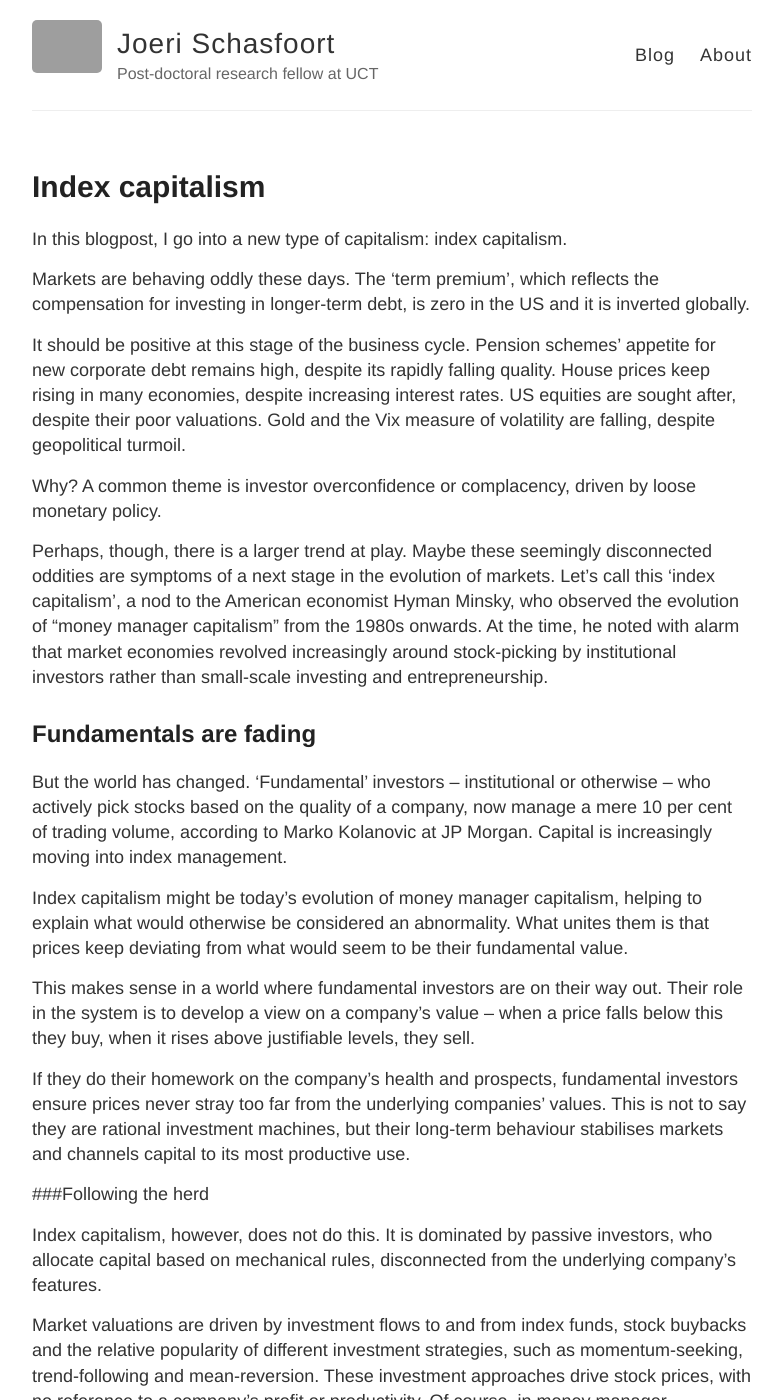
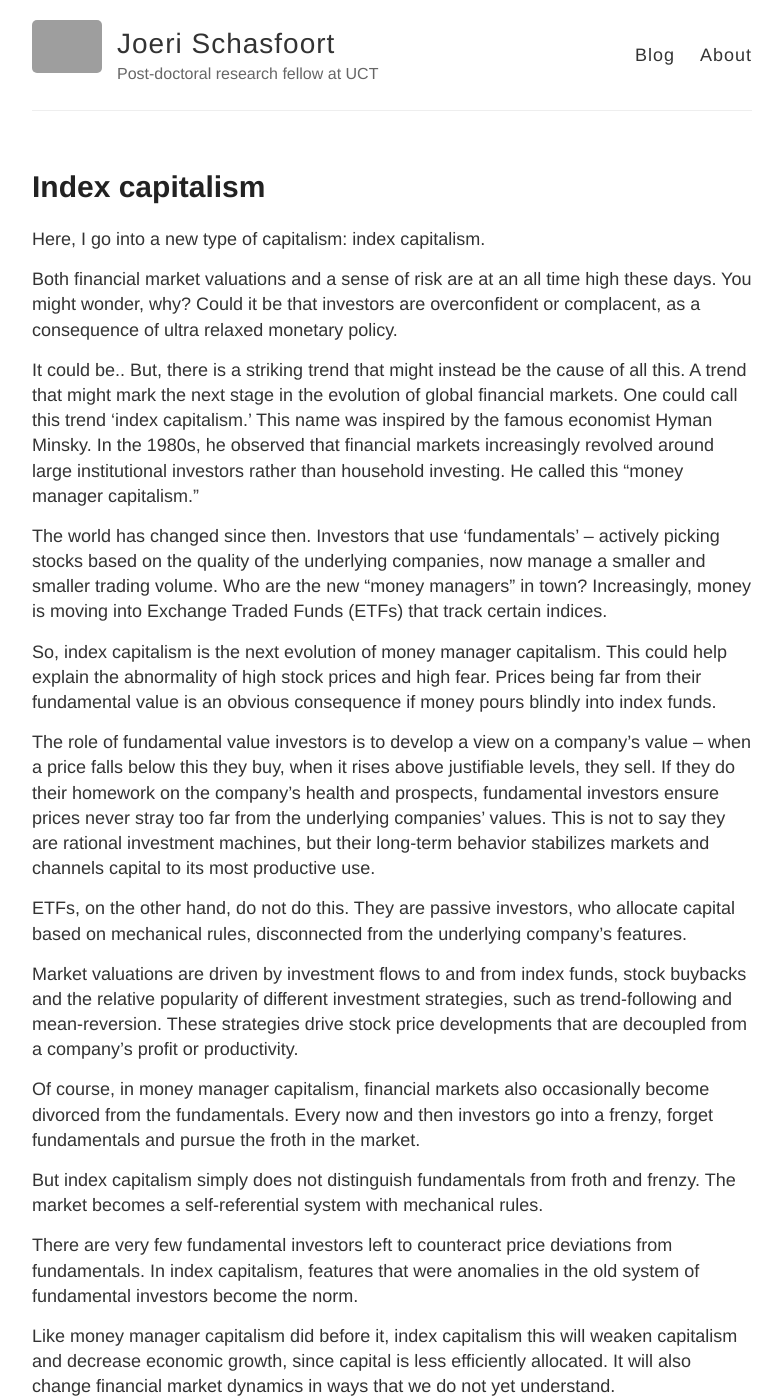
Before and after one commit to joerischasfoort/joerischasfoort.github.io, a Jekyll site: the page built from _posts/2020-2-6-Index-Capitalism.md, in a window 1280 px wide and 1400 px high. Shown: the whole window, without its empty margins (248-1030 px from the left). Built offline with Jekyll 4.4.1, drawn with Linux system fonts in a browser that asks for light colours; some of the changed text lies outside the part shown; grey boxes are pictures that could not be loaded.

Commit message:
update blogs

```diff
--- a/_posts/2020-2-6-Index-Capitalism.md
+++ b/_posts/2020-2-6-Index-Capitalism.md
@@ -3,44 +3,32 @@ layout: post
 title: Index capitalism
 ---
 
-In this blogpost, I go into a new type of capitalism: index capitalism.
+Here, I go into a new type of capitalism: index capitalism.
 
-Markets are behaving oddly these days. The ‘term premium’, which reflects the compensation for investing in longer-term debt, is zero in the US and it is inverted globally.
+Both financial market valuations and a sense of risk are at an all time high these days. You might wonder, why? Could it be that investors are overconfident or complacent, as a consequence of ultra relaxed monetary policy.
 
-It should be positive at this stage of the business cycle. Pension schemes’ appetite for new corporate debt remains high, despite its rapidly falling quality. House prices keep rising in many economies, despite increasing interest rates. US equities are sought after, despite their poor valuations. Gold and the Vix measure of volatility are falling, despite geopolitical turmoil.
+It could be.. But, there is a striking trend that might instead be the cause of all this. A trend that might mark the next stage in the evolution of global financial markets. One could call this trend ‘index capitalism.’ This name was inspired by the famous economist Hyman Minsky. In the 1980s, he observed that financial markets increasingly revolved around large institutional investors rather than household investing. He called this “money manager capitalism.”
 
-Why? A common theme is investor overconfidence or complacency, driven by loose monetary policy.
+The world has changed since then. Investors that use ‘fundamentals’ – actively picking stocks based on the quality of the underlying companies, now manage a smaller and smaller trading volume. Who are the new "money managers" in town? Increasingly, money is moving into Exchange Traded Funds (ETFs) that track certain indices.
 
-Perhaps, though, there is a larger trend at play. Maybe these seemingly disconnected oddities are symptoms of a next stage in the evolution of markets. Let’s call this ‘index capitalism’, a nod to the American economist Hyman Minsky, who observed the evolution of “money manager capitalism” from the 1980s onwards.
-At the time, he noted with alarm that market economies revolved increasingly around stock-picking by institutional investors rather than small-scale investing and entrepreneurship.
+So, index capitalism is the next evolution of money manager capitalism. This could help explain the abnormality of high stock prices and high fear. Prices being far from their fundamental value is an obvious consequence if money pours blindly into index funds.
 
-## Fundamentals are fading
+The role of fundamental value investors is to develop a view on a company’s value – when a price falls below this they buy, when it rises above justifiable levels, they sell. If they do their homework on the company’s health and prospects, fundamental investors ensure prices never stray too far from the underlying companies’ values. This is not to say they are rational investment machines, but their long-term behavior stabilizes markets and channels capital to its most productive use.
 
-But the world has changed. ‘Fundamental’ investors – institutional or otherwise – who actively pick stocks based on the quality of a company, now manage a mere 10 per cent of trading volume, according to Marko Kolanovic at JP Morgan. Capital is increasingly moving into index management.
+ETFs, on the other hand, do not do this. They are passive investors, who allocate capital based on mechanical rules, disconnected from the underlying company’s features.
 
-Index capitalism might be today’s evolution of money manager capitalism, helping to explain what would otherwise be considered an abnormality. What unites them is that prices keep deviating from what would seem to be their fundamental value.
+Market valuations are driven by investment flows to and from index funds, stock buybacks and the relative popularity of different investment strategies, such as  trend-following and mean-reversion. These strategies drive stock price developments that are decoupled from a company’s profit or productivity.
 
-This makes sense in a world where fundamental investors are on their way out. Their role in the system is to develop a view on a company’s value – when a price falls below this they buy, when it rises above justifiable levels, they sell.
-
-If they do their homework on the company’s health and prospects, fundamental investors ensure prices never stray too far from the underlying companies’ values. This is not to say they are rational investment machines, but their long-term behaviour stabilises markets and channels capital to its most productive use.
-
-###Following the herd
-
-Index capitalism, however, does not do this. It is dominated by passive investors, who allocate capital based on mechanical rules, disconnected from the underlying company’s features.
-
-Market valuations are driven by investment flows to and from index funds, stock buybacks and the relative popularity of different investment strategies, such as momentum-seeking, trend-following and mean-reversion. These investment approaches drive stock prices, with no reference to a company’s profit or productivity.
-Of course, in money manager capitalism, financial markets also occasionally become divorced from the real economy. Every now and then investors go into a frenzy, forget fundamentals and pursue the froth in the market.
+Of course, in money manager capitalism, financial markets also occasionally become divorced from the fundamentals. Every now and then investors go into a frenzy, forget fundamentals and pursue the froth in the market.
 
 But index capitalism simply does not distinguish fundamentals from froth and frenzy. The market becomes a self-referential system with mechanical rules.
 
-### Get used to the new world
-
 There are very few fundamental investors left to counteract price deviations from fundamentals. In index capitalism, features that were anomalies in the old system of fundamental investors become the norm.
 
-Like money manager capitalism, this will weaken capitalism and decrease economic growth, since capital is less efficiently allocated. It will also change financial market dynamics in ways that we do not yet understand.
+Like money manager capitalism did before it, index capitalism this will weaken capitalism and decrease economic growth, since capital is less efficiently allocated. It will also change financial market dynamics in ways that we do not yet understand.
 
 Recent market quirks may well be today’s new normal; whether we like it or not, index capitalism is here to stay.
 
-It is already branching into distinct varieties, like factor investing, already popular with UK pensions funds, but perhaps we need to update our frame of reference to understand index capitalism’s logic, just as Minsky did in his time. Goodbye fundamental investor, hello index capitalist.
+It is already branching into distinct varieties, like factor investing, already popular with UK pensions funds, but perhaps we need to update our frame of reference to understand index capitalism’s logic, just as Minsky did in his time. Time to say goodbye to the fundamental investor, and welcome the index capitalist.
 
-*This post is based on a piece that I've written with Stefan Lundbergh and Dirk Bezemer for [Pension Expert](https://www.pensions-expert.com/Comment-Analysis/Mechanical-bulls-the-dangers-of-index-capitalism?ct=true)*
+*This post, in a longer form, was written with Stefan Lundbergh and Dirk Bezemer and published by [Pension Expert](https://www.pensions-expert.com/Comment-Analysis/Mechanical-bulls-the-dangers-of-index-capitalism?ct=true)*
```
Also changed, not shown: _posts/2020-2-7-Complexity-Economics.md (+13 -13 lines).
